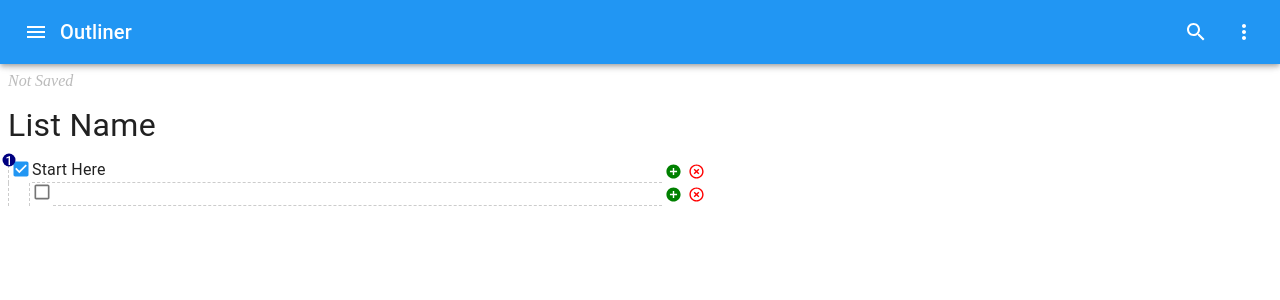
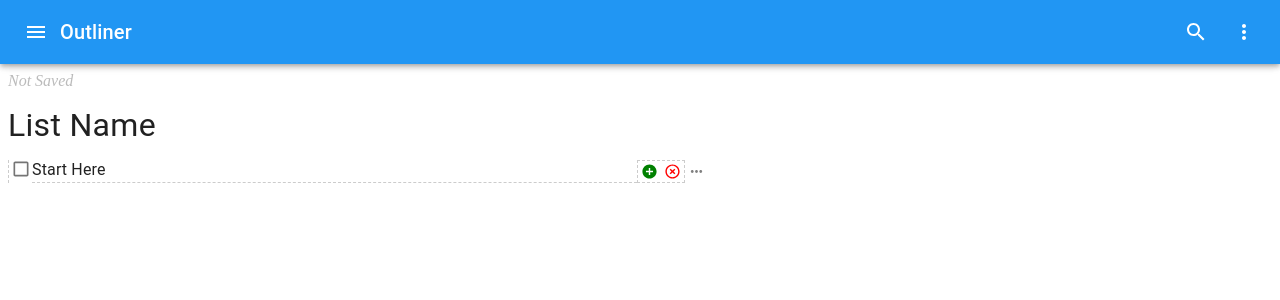
Before and after one commit to WMXGroup/react-sandbox-1, a React (Create React App) app: page / in a window 1280 px wide. Both pictures are taken after a click on the button 673 px from the left and 171 px from the top of the page. Shown: the top 300 px of the page. Built offline with nearby package versions, Linux system fonts and the light colour scheme; the HTML template or start-up script is replaced by a standard one.

Commit message:
updated options functionality

```diff
--- a/src/components/OptionList.js
+++ b/src/components/OptionList.js
@@ -10,6 +10,36 @@ class OptionList extends React.Component {
   state = {
     isLastNew : false,
   }
+
+  // onDragStart = (e) => {
+  //   e.preventDefault();
+  //   e.target.style.borderLeft = '1px solid red';
+  //   }
+
+  // onDragEnter = (e) => {
+  //   e.preventDefault();
+  //   e.target.style.borderLeft = '1px solid red';
+  //   }
+
+  // onDragOver = (e) => {
+  //   e.preventDefault();
+  //   e.target.style.borderLeft = '1px solid red';
+  //   }
+
+  // onDragEnd = (e) => {
+  //   e.preventDefault();
+  //   e.target.style.borderLeft = '1px dashed #ccc';
+  //   }
+
+  // onDragLeave = (e) => {
+  //   e.preventDefault();
+  //   e.target.style.borderLeft = 'none';
+  //   }
+
+  // onDrop = (e) => {
+  //   e.preventDefault();
+  //   e.target.style.borderLeft = '1px solid red';
+  //   }
 
   render(){
     const { options, textChange } = this.props;
@@ -29,7 +59,6 @@ class OptionList extends React.Component {
     }
 
     const handleChange = (newValue, optionId) => {
-      ('handle Change triggered')
       for(let i=0;i<options.length;i++){
         if(options[i].id === optionId){
           options[i].name = newValue
@@ -127,6 +156,47 @@ class OptionList extends React.Component {
       return optionCount;
     }
 
+   const handleMoveIn = (option, index) => {
+      const newOption = {
+        name:option.name,
+        id: option.id,
+        subOptions: option.subOptions,
+        selected: option.selected,
+        depth: option.depth - 1,
+        // count: 0
+      }
+      options.splice(index+1, 0, newOption )
+      textChange(options)
+    }
+
+    const handleMoveOut = (option, index) => {
+      const newSubOption = {
+        name:option.name,
+        id: option.id,
+        subOptions: option.subOptions,
+        selected: option.selected,
+        depth: option.depth + 1
+        // count: 0
+      }
+      for(let i=0;i<options.length;i++){
+        if(i === index-1){
+          options[i].subOptions.push(newSubOption)
+          options[i].selected = true
+        }
+      }
+      textChange(options)
+    }
+
+    const handleMoveUp = (index) => {
+      [options[index],options[index-1]] = [options[index-1],options[index]];
+      textChange(options)
+    }
+
+    const handleMoveDown = (index) => {
+      [options[index],options[index+1]] = [options[index+1],options[index]];
+      textChange(options)
+    }
+
     // const getSubOptionCount = (optionId) => {
     //   let subCount = 0;
     //   for(let i=0;i<options.length;i++){
@@ -148,11 +218,20 @@ class OptionList extends React.Component {
           style={{
           margin: 0,
           paddingLeft: option.depth === 0 ? 0 : '20px',
-          borderLeft: option.depth === 0 ?'none': '1px #ccc dashed'
-          }}>
+          borderLeft: option.depth === 0 ?'none': '1px dashed #ccc'
+          }}
+          // draggable
+          // onDragEnter={this.onDragEnter}
+          // onDragLeave={this.onDragLeave}
+          // onDrop={this.onDrop}
+          // onDragStart={this.onDragStart}
+          // onDragOver={this.onDragOver}
+          // onDragEnd={this.onDragEnd}
+          >
           <TextNode
             selected={option.selected}
             label={option.name}
+            depth={option.depth}
             onChange={() => handleCheckboxClicked(option.id)}
             handleTextChange={(event) => handleChange(event.target.value, option.id)}
             handleAdd={() => handleAdd(index)}
@@ -162,7 +241,18 @@ class OptionList extends React.Component {
             myRef={this.textInput[index]}
             isMaxNew={this.state.isLastNew}
             nodeCount={getNodeCount(option.id)}
-            count={option.count}
+            count={options.length - 1}
+            handleMoveIn={() => {
+              this.props.handleMoveIn(option, index)
+              handleDelete(option.id)}
+            }
+            handleMoveOut={() => {
+              handleMoveOut(option, index)
+              handleDelete(option.id)
+            }}
+            index={index}
+            handleMoveUp={() => handleMoveUp(index)}
+            handleMoveDown={() => handleMoveDown(index)}
             // handleCountChange={(event) => handleCountChange(event.target.value, option.id)}
             // subCount={getSubOptionCount(option.id)}
            />
@@ -171,6 +261,7 @@ class OptionList extends React.Component {
             <OptionList
               options={option.subOptions}
               textChange={(subOptions) => handleSubOptionsTextChange(option.id, subOptions)}
+              handleMoveIn={(option, index) => handleMoveIn(option, index)}
              />
           }
         </ul>
--- a/src/components/TextNode.js
+++ b/src/components/TextNode.js
@@ -4,6 +4,11 @@ import Checkbox from '@material-ui/core/Checkbox';
 import IconButton from '@material-ui/core/IconButton';
 import AddCircleIcon from '@material-ui/icons/AddCircle';
 import HighlightOffIcon from '@material-ui/icons/HighlightOff';
+import ArrowBack from '@material-ui/icons/ArrowBack';
+import ArrowForward from '@material-ui/icons/ArrowForward';
+import ArrowUpward from '@material-ui/icons/ArrowUpward';
+import ArrowDownward from '@material-ui/icons/ArrowDownward';
+import MoreHoriz from '@material-ui/icons/MoreHoriz';
 import Badge from '@material-ui/core/Badge';
 import { withStyles } from '@material-ui/core/styles';
 
@@ -15,9 +20,18 @@ const styles = (theme) => ({
     borderLeft: '1px dashed #ccc',
     display:'flex',
   },
+  checkbox:{
+    height: 0,
+    width: '5px'
+  },
   nodeText:{
     width:'700px',
     borderBottom: '1px dashed #ccc'
+  },
+  options:{
+    border: '1px dashed #ccc',
+    display:'flex',
+    height: '21px',
   },
   addButton:{
     fontSize: '17px',
@@ -27,13 +41,13 @@ const styles = (theme) => ({
     fontSize: '17px',
     color: 'red',
   },
+  moveButtons:{
+    fontSize: '17px',
+    color: 'gray',
+  },
   nodeCount:{
     justifyContent: 'center',
     alignItems: 'center',
-  },
-  checkbox:{
-    height: 0,
-    width: '5px'
   },
   // valueCount:{
   //   justifyContent: 'center',
@@ -45,11 +59,28 @@ const styles = (theme) => ({
 });
 
 class TextNode extends React.Component {
+
+  state = {
+    showOptions: false,
+  }
+
   componentDidMount(){
     if(this.props.isMaxNew === true){
       this.props.myRef.current.focus()
     }
   }
+
+  toggleOptions = (methodName) => {
+
+    if(methodName){
+      methodName();
+    }
+
+    this.setState({
+      showOptions: !this.state.showOptions
+    })
+  }
+
   render(){
     const {
       classes,
@@ -62,7 +93,13 @@ class TextNode extends React.Component {
       handleReturn,
       nodeCount,
       myRef,
-      // count,
+      handleMoveIn,
+      handleMoveOut,
+      handleMoveUp,
+      handleMoveDown,
+      index,
+      depth,
+      count,
       // handleCountChange,
       // subCount
     } = this.props;
@@ -110,8 +147,52 @@ class TextNode extends React.Component {
           value={subCount === 0 ? count : subCount}
           disabled={subCount === 0 ? false: true}
         /> */}
+        {this.state.showOptions === true &&
+          <div
+            className={classes.options}
+            >
+            {index > 0 &&
               <IconButton
-          onClick={handleAddSub}
+              onClick={handleMoveUp}
+              size='small'
+              >
+                <ArrowUpward
+                  className={classes.moveButtons}
+                />
+              </IconButton>
+            }
+            {index < count &&
+              <IconButton
+                onClick={handleMoveDown}
+                size='small'
+              >
+                <ArrowDownward
+                  className={classes.moveButtons}
+                />
+              </IconButton>
+            }
+            {depth > 0 &&
+              <IconButton
+                onClick={handleMoveIn}
+                size='small'
+                >
+                <ArrowBack
+                  className={classes.moveButtons}
+                />
+              </IconButton>
+            }
+            {index !== 0 &&
+              <IconButton
+                onClick={handleMoveOut}
+                size='small'
+                >
+                <ArrowForward
+                  className={classes.moveButtons}
+                />
+              </IconButton>
+            }
+            <IconButton
+              onClick={() => this.toggleOptions(handleAddSub)}
               size='small'
               >
               <AddCircleIcon
@@ -127,6 +208,16 @@ class TextNode extends React.Component {
               />
             </IconButton>
           </div>
+        }
+        <IconButton
+          onClick={() => this.toggleOptions()}
+          size='small'
+          >
+          <MoreHoriz
+            className={classes.moveButtons}
+          />
+        </IconButton>
+    </div>
     )
   }
 }
```
Also changed, not shown: src/components/TreeView.js (+33 -1 lines), 1 other file (tests, documents, lock files or other folders). Lines whose indentation alone changed are shown as unchanged.
